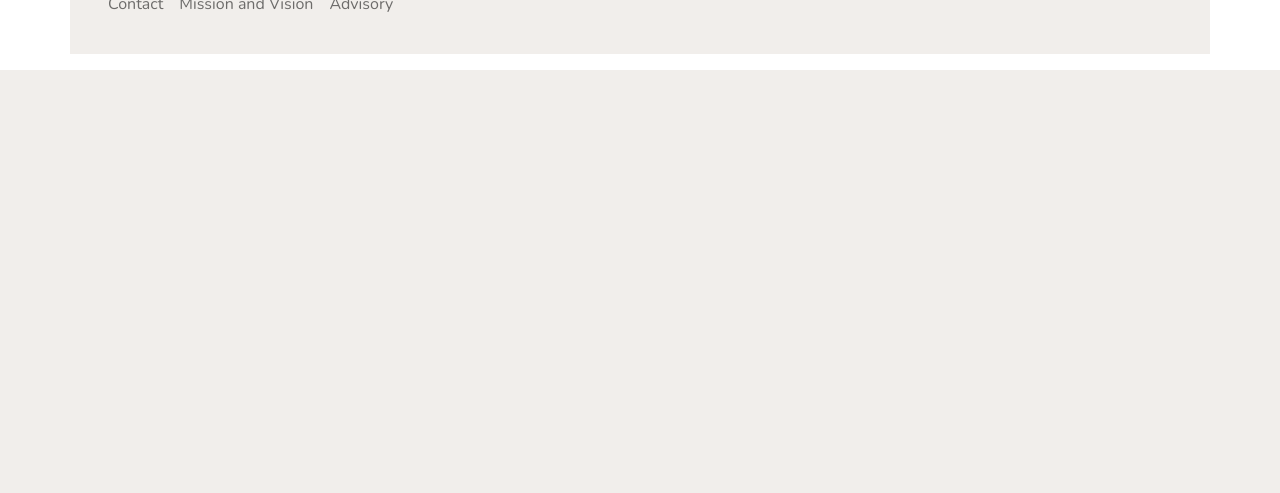
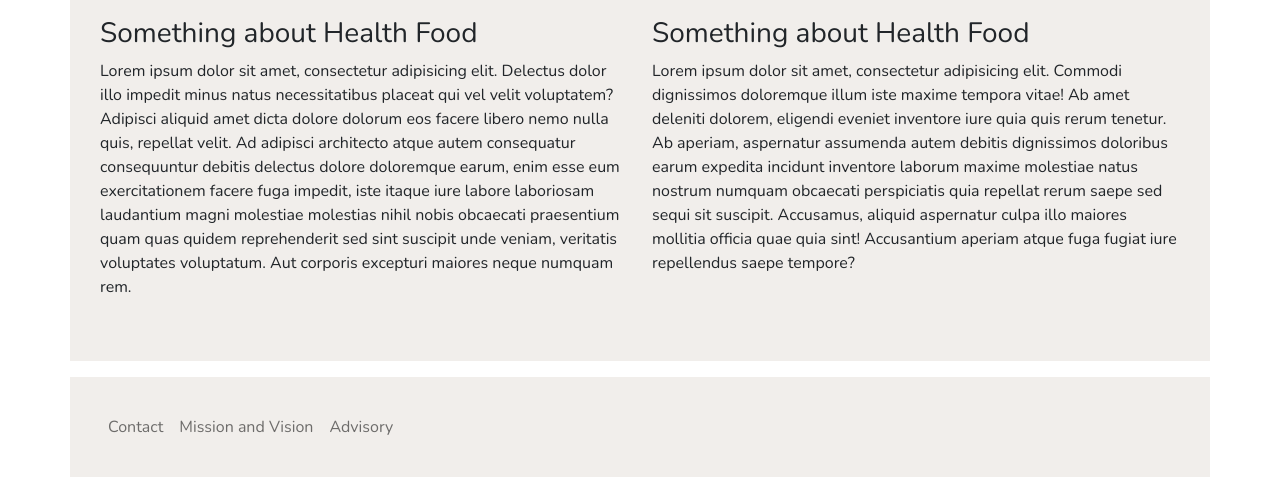
Before and after one commit to jack-hermanson/cis200, a Flask app: template main/web/templates/social/health-foods.html in a window 1280 px wide. Shown: the part 784-1277 px from the top of the page. Before the commit the page ends 854 px from the top, so only its background shows below. Run offline with Flask 2, Linux system fonts and the light colour scheme; the template is opened without the code that fills it, so the values that code supplies are empty; some libraries are stand-ins or nearby versions.

Commit message:
Implement Health Food Template
Implemented template into health food page so that when I am given information I can add it in.

```diff
--- a/main/web/templates/social/health-foods.html
+++ b/main/web/templates/social/health-foods.html
@@ -10,4 +10,35 @@
             <p>This is the Health Foods page.</p>
         </div>
     </div>
+
+    <div class="row">
+        <div class="col-12 mb-3">
+            <iframe width="100%" height="420" src="https://www.youtube.com/embed/GRPSeVyrd68"
+                    title="YouTube video player" frameborder="0"
+                    allow="accelerometer; autoplay; clipboard-write; encrypted-media; gyroscope; picture-in-picture"
+                    allowfullscreen></iframe>
+        </div>
+    </div>
+    <div class="row">
+        <div class="col-12 col-lg-6 mb-3">
+            <h3>Something about Health Food</h3>
+            <p>Lorem ipsum dolor sit amet, consectetur adipisicing elit. Delectus dolor illo impedit minus natus
+                necessitatibus placeat qui vel velit voluptatem? Adipisci aliquid amet dicta dolore dolorum eos
+                facere libero nemo nulla quis, repellat velit. Ad adipisci architecto atque autem consequatur
+                consequuntur debitis delectus dolore doloremque earum, enim esse eum exercitationem facere fuga
+                impedit, iste itaque iure labore laboriosam laudantium magni molestiae molestias nihil nobis
+                obcaecati praesentium quam quas quidem reprehenderit sed sint suscipit unde veniam, veritatis
+                voluptates voluptatum. Aut corporis excepturi maiores neque numquam rem.</p>
+        </div>
+        <div class="col-12 col-lg-6">
+            <h3>Something about Health Food</h3>
+            <p>Lorem ipsum dolor sit amet, consectetur adipisicing elit. Commodi dignissimos doloremque illum
+                iste maxime tempora vitae! Ab amet deleniti dolorem, eligendi eveniet inventore iure quia quis
+                rerum tenetur. Ab aperiam, aspernatur assumenda autem debitis dignissimos doloribus earum
+                expedita incidunt inventore laborum maxime molestiae natus nostrum numquam obcaecati
+                perspiciatis quia repellat rerum saepe sed sequi sit suscipit. Accusamus, aliquid aspernatur
+                culpa illo maiores mollitia officia quae quia sint! Accusantium aperiam atque fuga fugiat iure
+                repellendus saepe tempore?</p>
+        </div>
+    </div>
 {% endblock body %}
```
